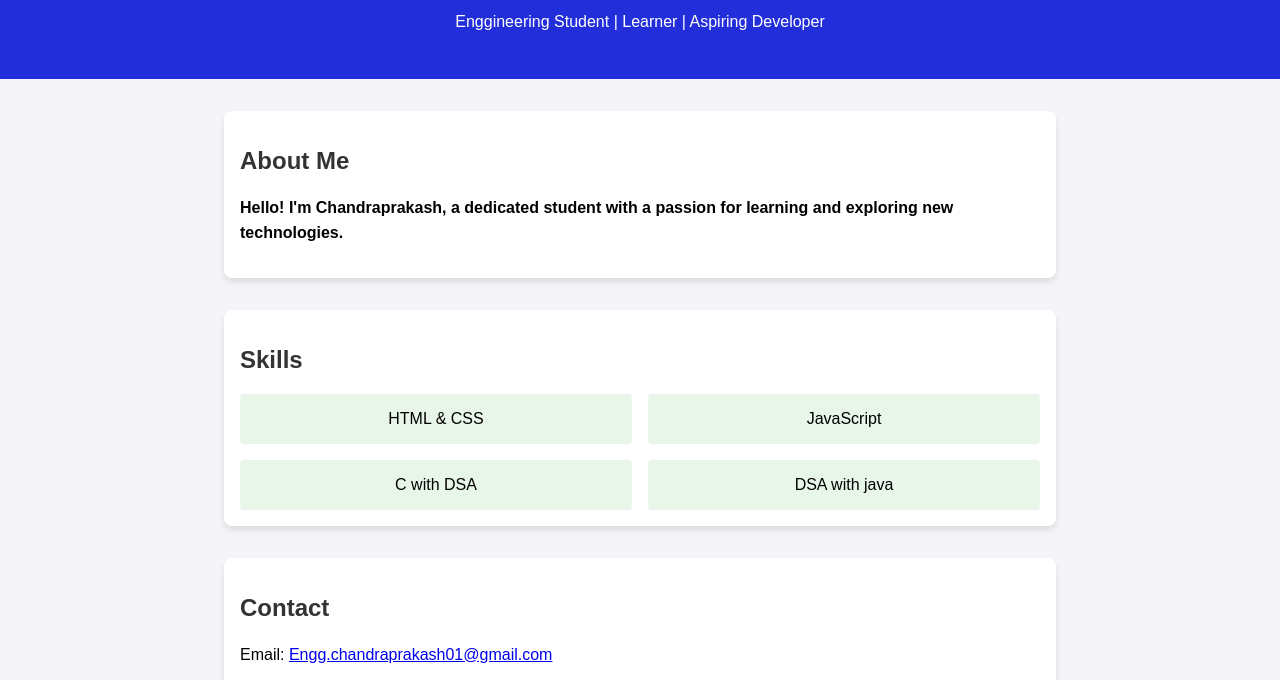
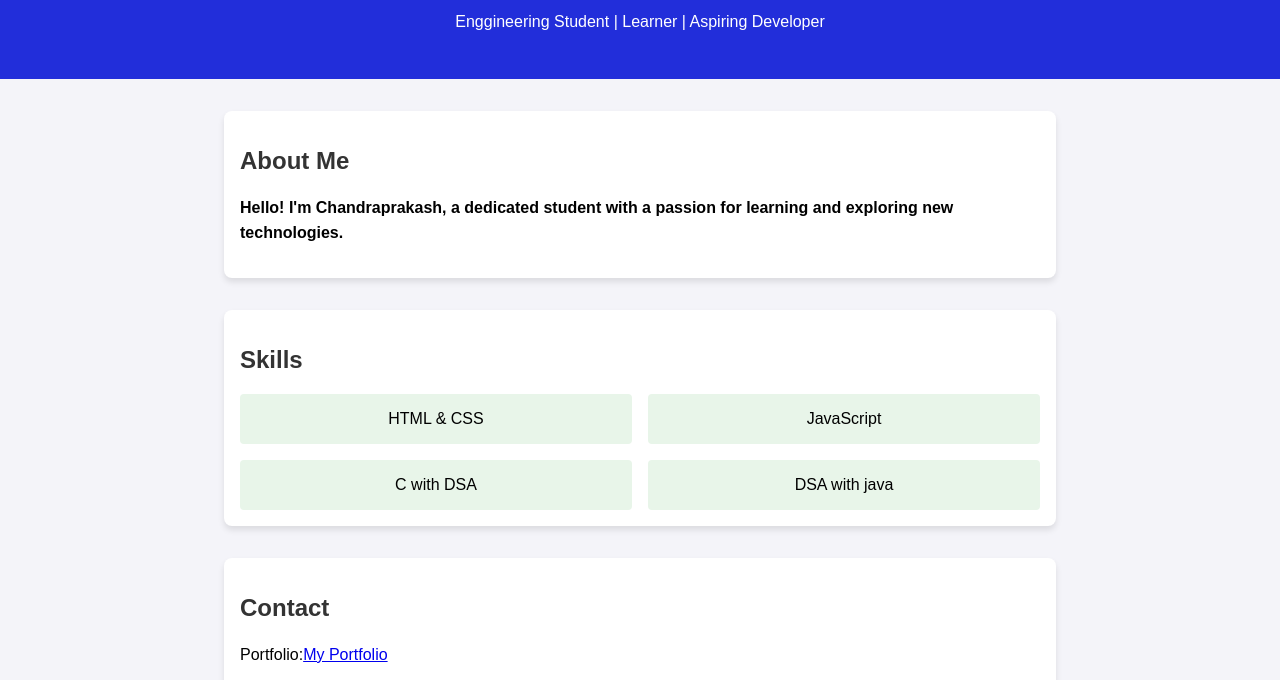
Before and after one commit to TechEnggCP001/Landing-Page, a plain HTML site: page index.html in a window 1280 px wide. Shown: the part 109-789 px from the top of the page. Drawn offline with Linux system fonts and the light colour scheme.

Commit message:
Update index.html

```diff
--- a/index.html
+++ b/index.html
@@ -79,7 +79,8 @@
     </section>
     <section>
         <h2>Contact</h2>
-        <p>Email: <a href="Engg.chandraprakash01@gmail.com">Engg.chandraprakash01@gmail.com</a></p>
+        <p>Portfolio:<a href="https://techenggcp001.github.io/About-Us/">My Portfolio</a></p>
+        <p>Email: <a href="Engg.chandraprakash01@gmail.com">Chandra Prakash</a></p>
         <p>GitHub: <a href="https://github.com/TechEnggCP001" target="_blank">TechEnggcp001</a></p>
         <P>Instagram:<a href="https://www.instagram.com/tech_engg_cp_01/?e=337b7495-8674-4ef7-a105-65321fb0ad65&g=5"> Chandra Prakash</a></P>
         <p>Linkedin:<a href="https://www.linkedin.com/in/chandra-prakash-24466b261?utm_source=share&utm_campaign=share_via&utm_content=profile&utm_medium=android_app ">Chandra Prakash</a></p>
```
